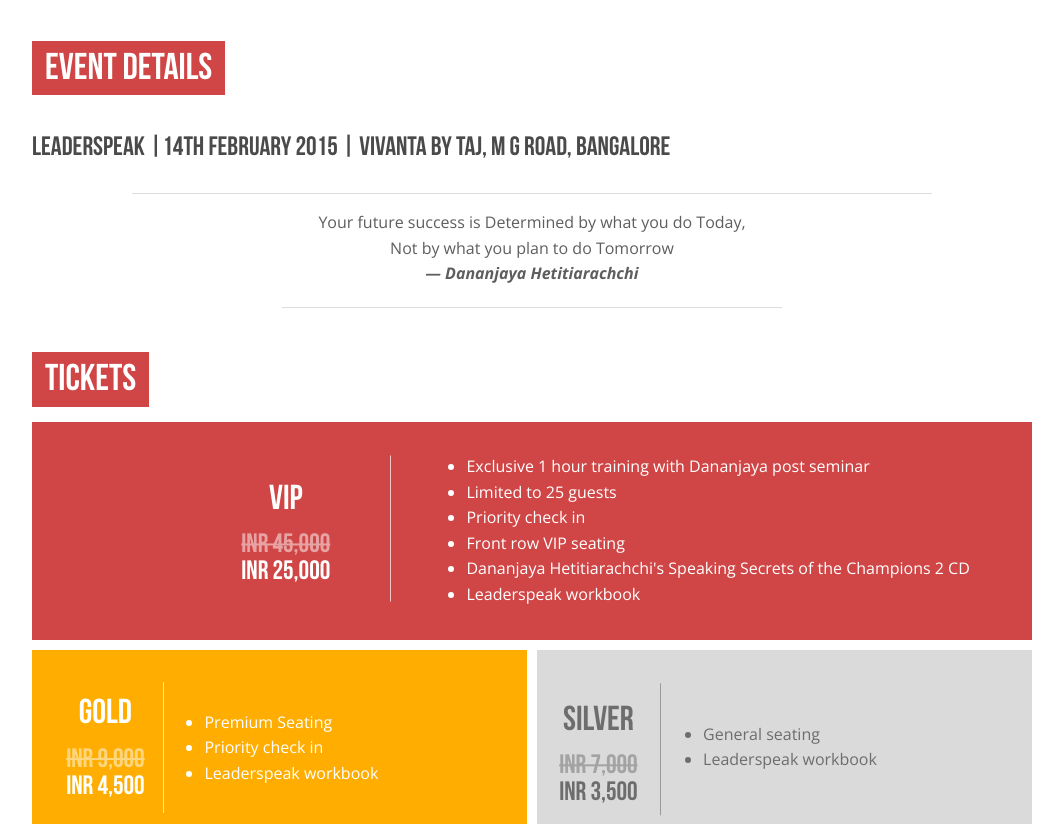
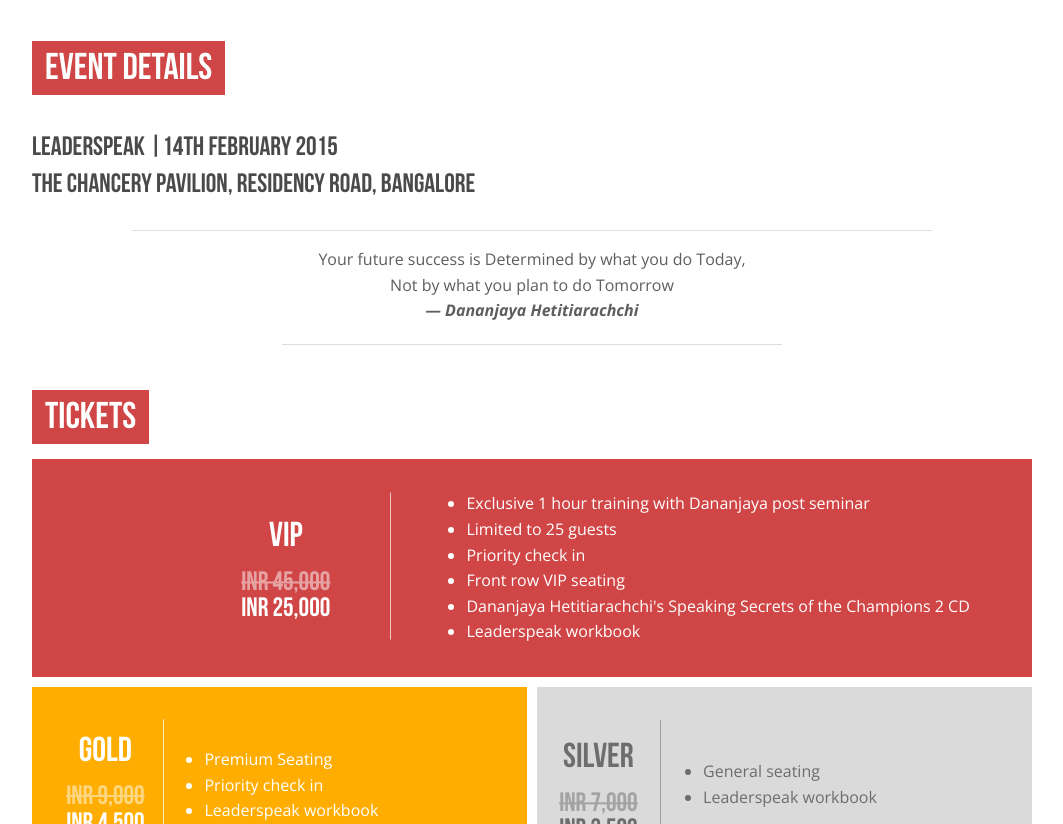
Before and after one commit to creativesands/leaderspeak, a website: page client/index.html in a window 1280 px wide. Shown: the part 3700-4524 px from the top of the page, without its empty margins (108-1171 px from the left). Drawn offline with nearby package versions, Linux system fonts and the light colour scheme.

Commit message:
updated location info

```diff
--- a/client/index.html
+++ b/client/index.html
@@ -204,7 +204,9 @@
                         <span class="solid-bg red">Event Details</span>
                     </h3>
 
-                    <h4 class="event-details__text">leaderspeak |14th February 2015 | Vivanta by taj, m g road, bangalore
+                    <h4 class="event-details__text">
+                        Leaderspeak |14th February 2015 <br>
+                        The Chancery Pavilion, Residency Road, Bangalore
                     </h4>
 
                     <hr>
```
